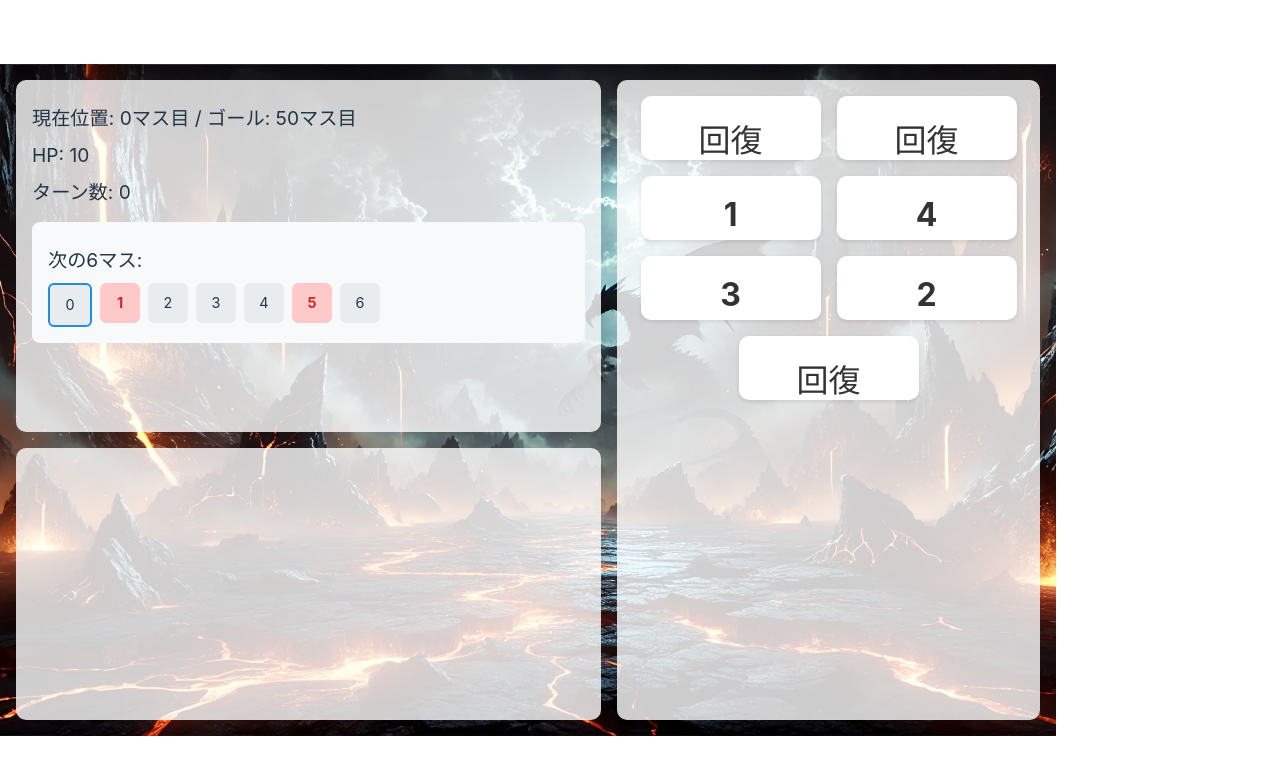
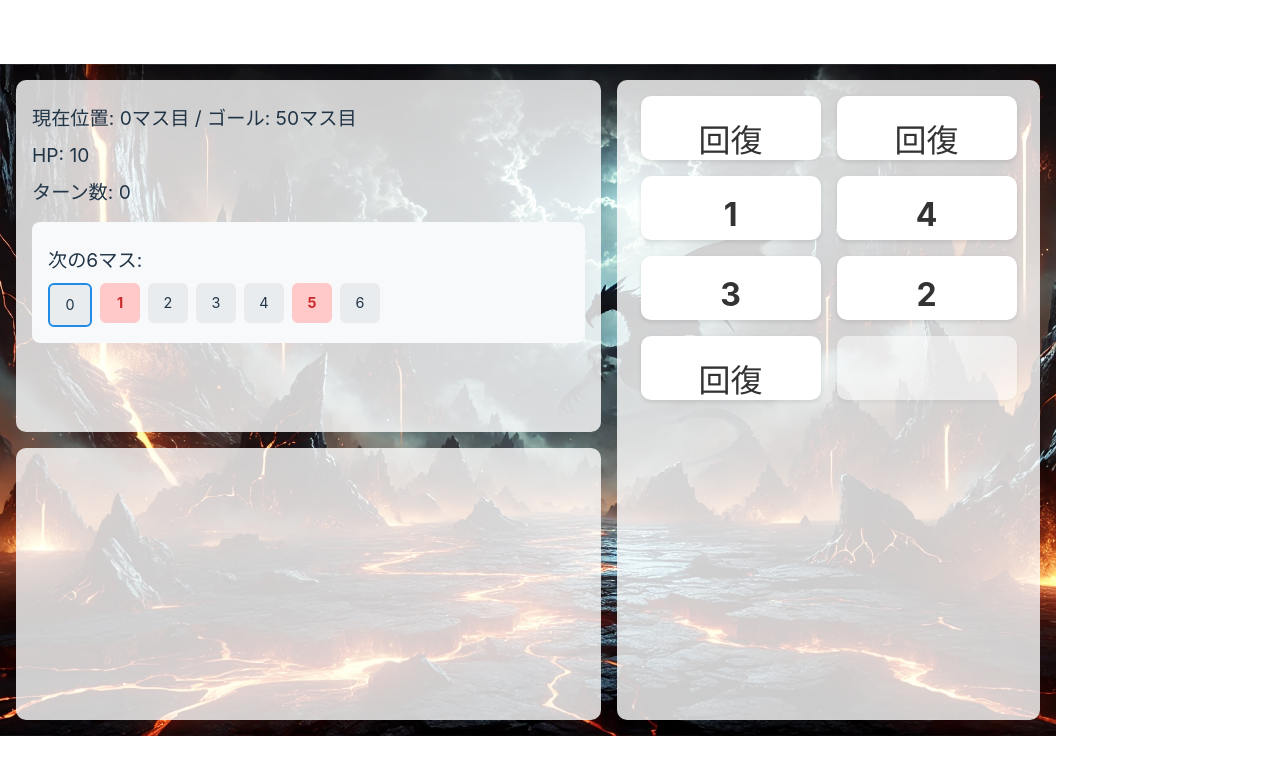
Before and after one commit to kekoyana/carddragon, a React (Vite) app: page / in a window 1280 px wide. Shown: the top 774 px of the page. Built offline with nearby package versions, Linux system fonts and the light colour scheme.

Commit message:
同じ順番にあるカードを削除

```diff
--- a/src/components/Game.tsx
+++ b/src/components/Game.tsx
@@ -46,7 +46,7 @@ const Game = () => {
     startGame();
   }, []);
   const [position, setPosition] = useState(0); // 現在位置
-  const [cards, setCards] = useState<(number | string | { type: string; power: number })[]>(Array(8).fill(null)); // 手札（初期値）
+  const [cards, setCards] = useState<(number | string | { type: string; power: number } | null)[]>(Array(8).fill(null)); // 手札（初期値）
   const [turns, setTurns] = useState(0); // ターン数
   const [hp, setHp] = useState(10); // HP
   const [gameOver, setGameOver] = useState(false); // ゲーム終了フラグ
@@ -104,15 +104,14 @@ const Game = () => {
     return Math.floor(Math.random() * 6) + 1; // 通常カード
   };
 
-
   // 6マス先までのマス状態を取得
   const getNextCells = () => {
     return mapData.slice(position, position + 7); // 現在位置を含む次の6マス（合計7マス）
   };
 
   // カードを使用
-  const playCard = (card: number | string | { type: string; power: number }) => {
-    if (gameOver || inBattle) return;
+  const playCard = (card: number | string | { type: string; power: number } | null, index: number) => {
+    if (gameOver || inBattle || card === null) return;
 
     // 移動（回復カードの場合は移動しない）
     let newPosition = position;
@@ -154,9 +153,10 @@ const Game = () => {
     // ターン数更新
     setTurns(prev => prev + 1);
 
-    // カードを削除
+    // カードを削除（選択したカードのみ）
     setCards(prev => {
-      const newCards = prev.filter(c => c !== card);
+      const newCards = [...prev];
+      newCards[index] = null;
       return newCards;
     });
 
@@ -272,16 +272,16 @@ const Game = () => {
 
       <div className={styles.action}>
         <div className={styles.cards}>
-          {cards.map((card, i) => card !== null && (
+          {cards.map((card, i) => (
             <button
               key={i}
-              onClick={() => playCard(card)}
-              disabled={gameOver}
+              onClick={() => playCard(card, i)}
+              disabled={gameOver || card === null}
               className={`${styles.cardButton} ${
                 card === 'H' ? styles.healButton : ''
               } ${gameOver ? styles.disabledButton : ''}`}
             >
-              {typeof card === 'object' ? `武器${card}` : card === 'H' ? '回復' : card}
+              {card === null ? '' : typeof card === 'object' ? `武器${card.power}` : card === 'H' ? '回復' : card}
             </button>
           ))}
         </div>
@@ -297,7 +297,6 @@ const Game = () => {
           </div>
         )}
       </div>
-
     </div>
   );
 };
```
